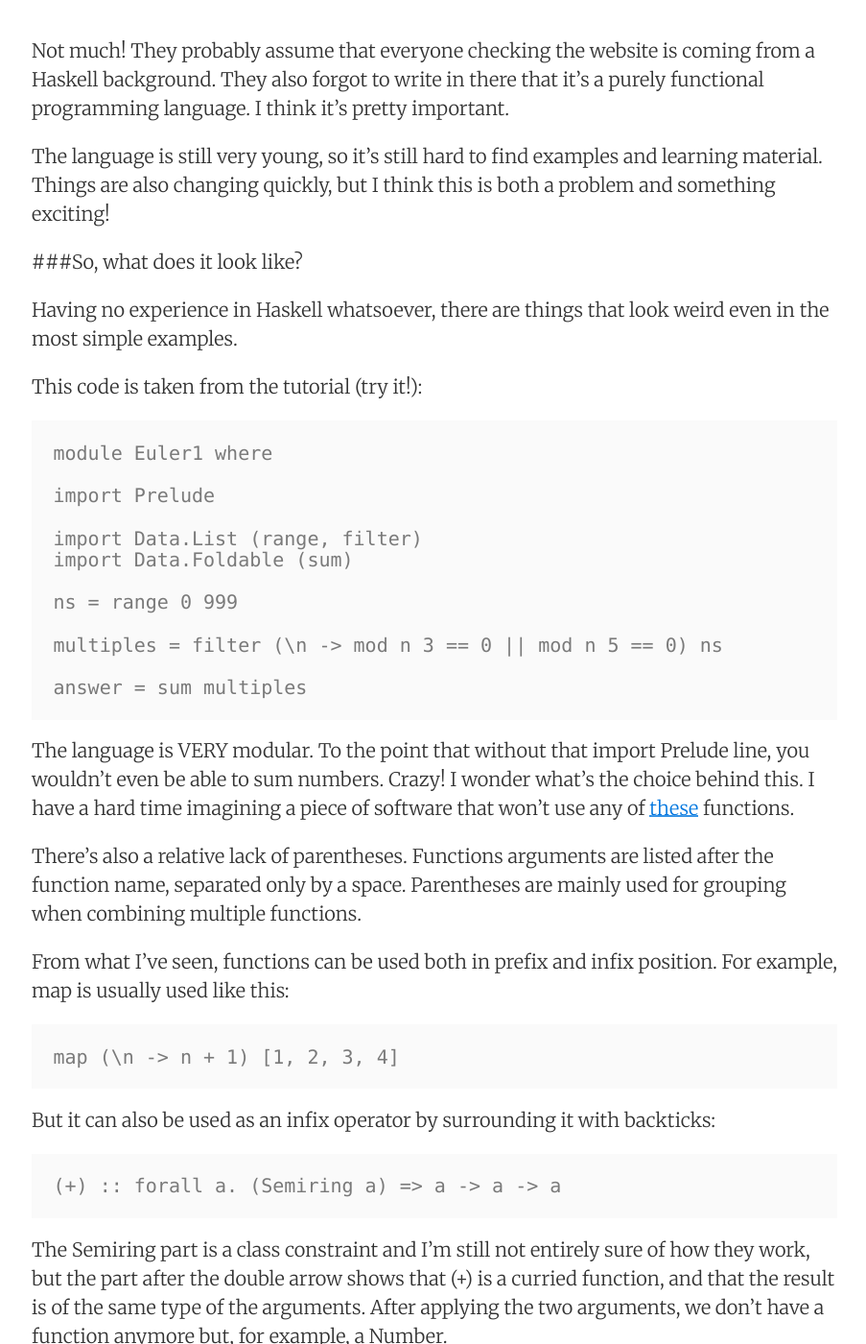
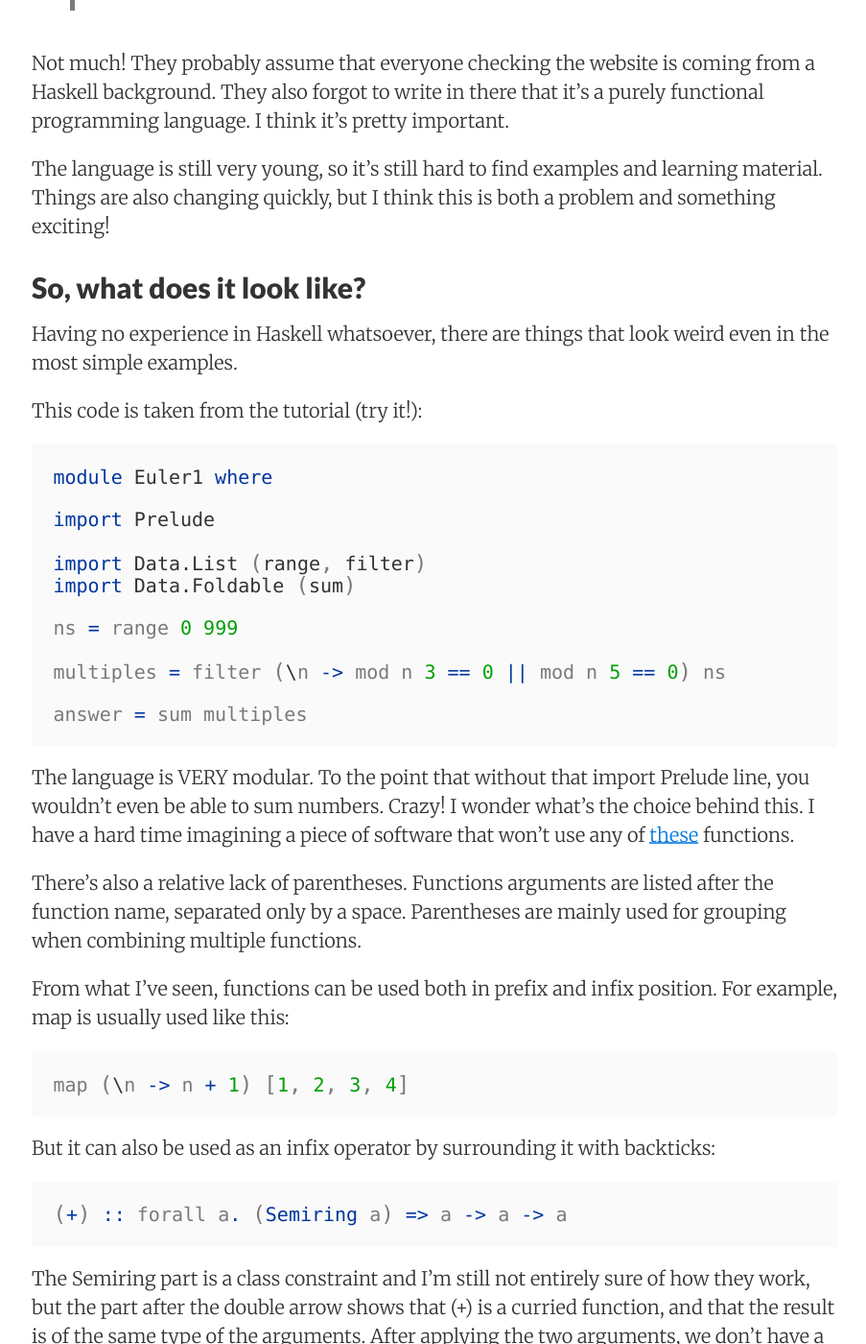
Before and after one commit to dariooddenino/dariooddenino.github.io, a Jekyll site: the page built from _posts/2016-04-02-purescript-impressions.md, in a window 1280 px wide and 1400 px high, scrolled down 839 px. Shown: the whole window at 96% size, without its empty margins (187-1090 px from the left). Built offline with Jekyll 4.4.1, drawn with Linux system fonts in a browser that asks for light colours; nearby versions of some CDN libraries; comment, search, counter and statistics services are not loaded; some of the changed text lies outside the part shown.

Commit message:
purescript

````diff
--- a/_posts/2016-04-02-purescript-impressions.md
+++ b/_posts/2016-04-02-purescript-impressions.md
@@ -11,7 +11,7 @@ A couple of days ago I was checking [Elm](http://elm-lang.org). It's a very inte
 While Elm has a syntax that is inspired by Haskell, PureScript's one is almost identical, to the point that Haskell's didactic resources can be used to some extent.
 Since I always wanted to learn Haskell, I think PureScript might be a better match for me than Elm.
 
-###What's PureScript?
+## What's PureScript?
 
 The official website keeps it very succint, by writing:
 
@@ -21,13 +21,13 @@ Not much! They probably assume that everyone checking the website is coming from
 
 The language is still very young, so it's still hard to find examples and learning material. Things are also changing quickly, but I think this is both a problem and something exciting!
 
-###So, what does it look like?
+## So, what does it look like?
 
 Having no experience in Haskell whatsoever, there are things that look weird even in the most simple examples.
 
 This code is taken from the tutorial (try it!):
 
-```purescript
+```haskell
 module Euler1 where
 
 import Prelude
@@ -48,13 +48,13 @@ There's also a relative lack of parentheses. Functions arguments are listed afte
 
 From what I've seen, functions can be used both in prefix and infix position. For example, map is usually used like this:
 
-```purescript
+```haskell
 map (\n -> n + 1) [1, 2, 3, 4]
 ```
 
 But it can also be used as an infix operator by surrounding it with backticks:
 
-```purescript
+```haskell
 (+) :: forall a. (Semiring a) => a -> a -> a
 ```
 
@@ -62,10 +62,10 @@ The Semiring part is a class constraint and I'm still not entirely sure of how t
 
 In fact, all functions in PureScript take one argument only.
 
-###The Ecosystem
+## The Ecosystem
 
 The language is young (there's a bug in version 0.8.3 that make builds fail!), and so are the tools and libraries. I haven't spent a lot of time searching, but it seems that PureScript already has its fair share of React frameworks (and some alternatives too).
 
-###The End
+## The End
 
 If I havent' scared or bored you to death, the next step after the tutorial is to follow [PureScript by Example](https://leanpub.com/purescript/read). Good luck!
````
